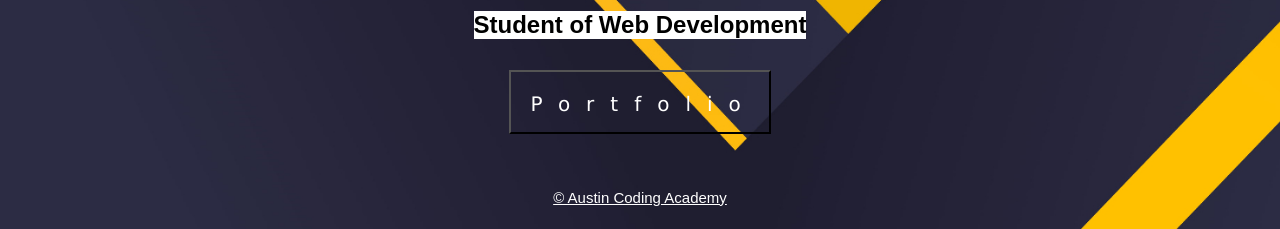
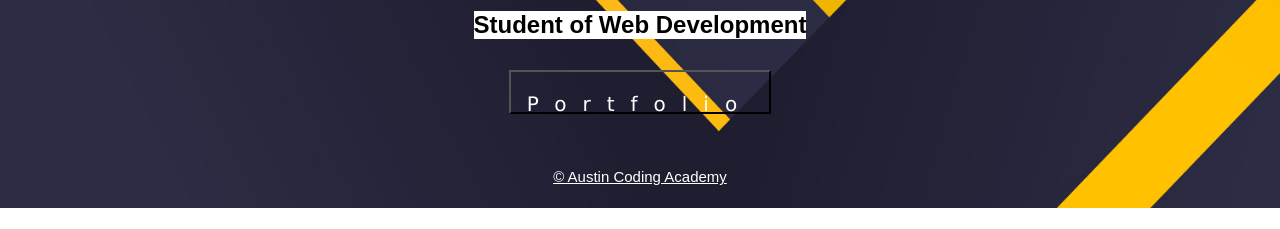
Before and after one commit to mannybennett/ACA_web101_Emanuel_Bennett, a plain HTML site: page myPortfolio/index.html in a window 1280 px wide. Shown: the part 711-940 px from the top of the page. After the commit the page ends 919 px from the top, so only its background shows below. Drawn offline with Linux system fonts and the light colour scheme.

Commit message:
adjusted padding

```diff
--- a/myPortfolio/style.css
+++ b/myPortfolio/style.css
@@ -92,8 +92,8 @@ body {
     font-size: 20px;
     border-radius: 0px;
     background: transparent;
-    padding: 20px;
-    padding-bottom: 8%;
+    padding-top: 20px;
+    padding-bottom: 4%;
     text-align: center;
     color: white;
     letter-spacing: 16px;
```
